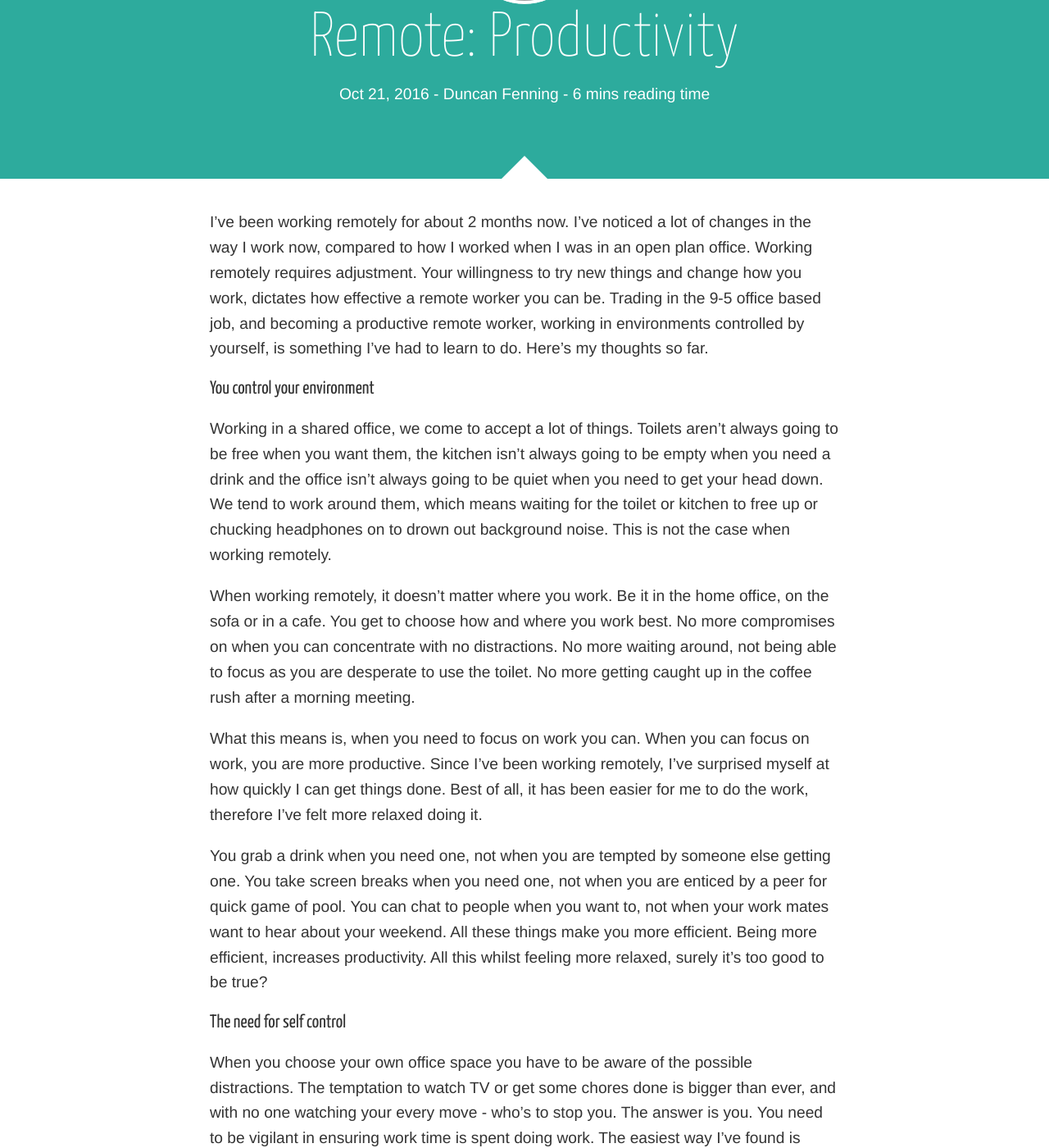
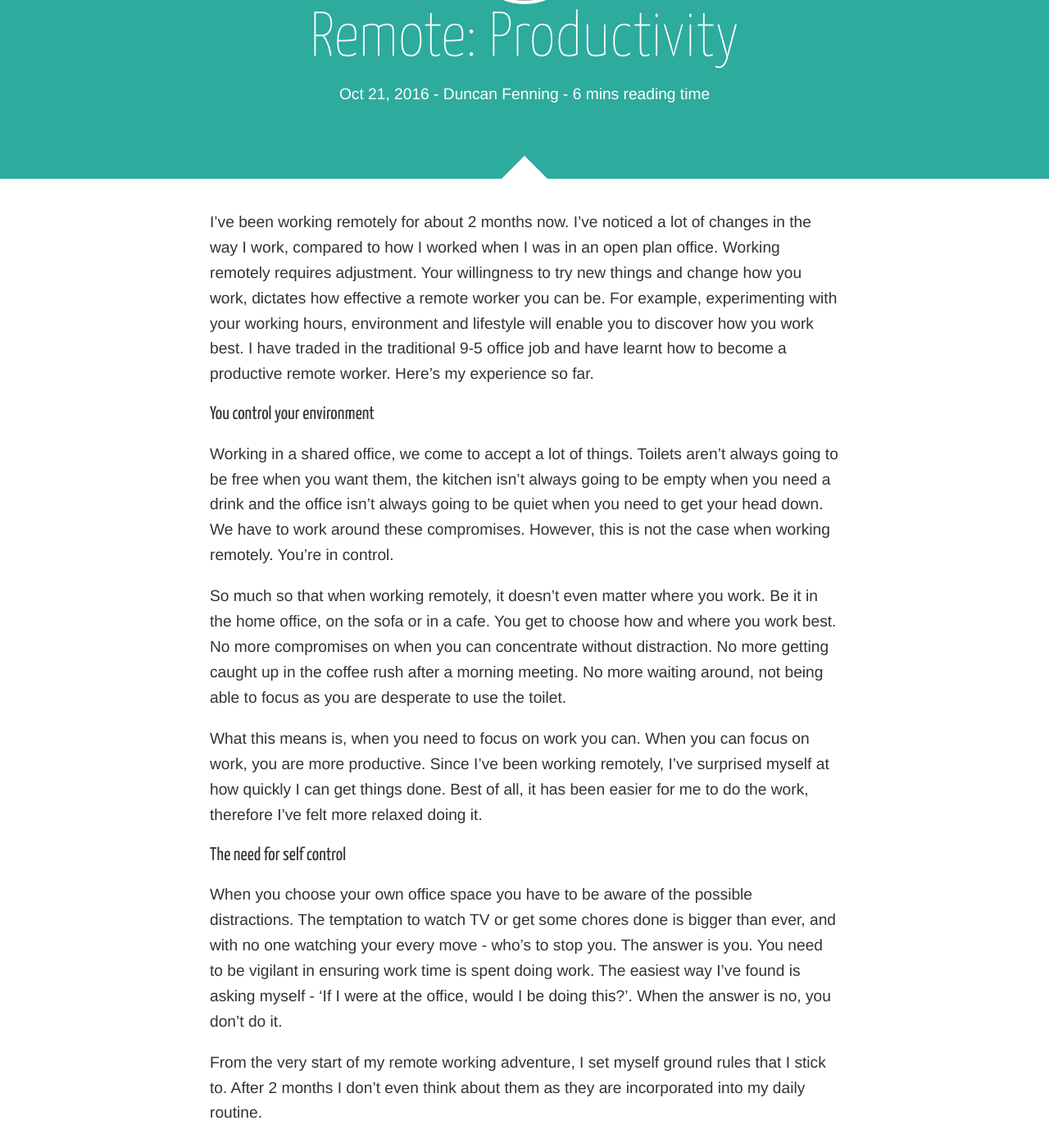
Before and after one commit to holidayextras/holidayextras.github.com, a Jekyll site: the page built from _posts/2016-10-21-remote-productivity.md, in a window 1280 px wide and 1400 px high, scrolled down 259 px. Shown: the whole window at 82% size. Built offline with Jekyll 4.4.1, drawn with Linux system fonts in a browser that asks for light colours; nearby versions of some CDN libraries; comment, search, counter and statistics services are not loaded; some of the changed text lies outside the part shown; grey boxes are pictures that could not be loaded.

Commit message:
Suggested improvements to phrasing

```diff
--- a/_posts/2016-10-21-remote-productivity.md
+++ b/_posts/2016-10-21-remote-productivity.md
@@ -8,17 +8,16 @@ comments: true
 excerpt: My experience on how working remotely can boost productivity
 ---
 
-I've been working remotely for about 2 months now. I've noticed a lot of changes in the way I work now, compared to how I worked when I was in an open plan office. Working remotely requires adjustment. Your willingness to try new things and change how you work, dictates how effective a remote worker you can be. Trading in the 9-5 office based job, and becoming a productive remote worker, working in environments controlled by yourself, is something I've had to learn to do. Here's my thoughts so far.
+I've been working remotely for about 2 months now. I've noticed a lot of changes in the way I work, compared to how I worked when I was in an open plan office. Working remotely requires adjustment. Your willingness to try new things and change how you work, dictates how effective a remote worker you can be. For example, experimenting with your working hours, environment and lifestyle will enable you to discover how you work best.
+I have traded in the traditional 9-5 office job and have learnt how to become a productive remote worker. Here's my experience so far.
 
 ### You control your environment
 
-Working in a shared office, we come to accept a lot of things. Toilets aren't always going to be free when you want them, the kitchen isn't always going to be empty when you need a drink and the office isn't always going to be quiet when you need to get your head down. We tend to work around them, which means waiting for the toilet or kitchen to free up or chucking headphones on to drown out background noise. This is not the case when working remotely.
+Working in a shared office, we come to accept a lot of things. Toilets aren't always going to be free when you want them, the kitchen isn't always going to be empty when you need a drink and the office isn't always going to be quiet when you need to get your head down. We have to work around these compromises. However, this is not the case when working remotely. You're in control.
 
-When working remotely, it doesn't matter where you work. Be it in the home office, on the sofa or in a cafe. You get to choose how and where you work best. No more compromises on when you can concentrate with no distractions. No more waiting around, not being able to focus as you are desperate to use the toilet. No more getting caught up in the coffee rush after a morning meeting.
+So much so that when working remotely, it doesn't even matter where you work. Be it in the home office, on the sofa or in a cafe. You get to choose how and where you work best. No more compromises on when you can concentrate without distraction. No more getting caught up in the coffee rush after a morning meeting. No more waiting around, not being able to focus as you are desperate to use the toilet.
 
 What this means is, when you need to focus on work you can. When you can focus on work, you are more productive. Since I've been working remotely, I've surprised myself at how quickly I can get things done. Best of all, it has been easier for me to do the work, therefore I've felt more relaxed doing it.
-
-You grab a drink when you need one, not when you are tempted by someone else getting one. You take screen breaks when you need one, not when you are enticed by a peer for quick game of pool. You can chat to people when you want to, not when your work mates want to hear about your weekend. All these things make you more efficient. Being more efficient, increases productivity. All this whilst feeling more relaxed, surely it's too good to be true?
 
 ### The need for self control
 
```
Also changed, not shown: other parts of _posts/2016-10-21-remote-productivity.md (+1 -1 lines).
